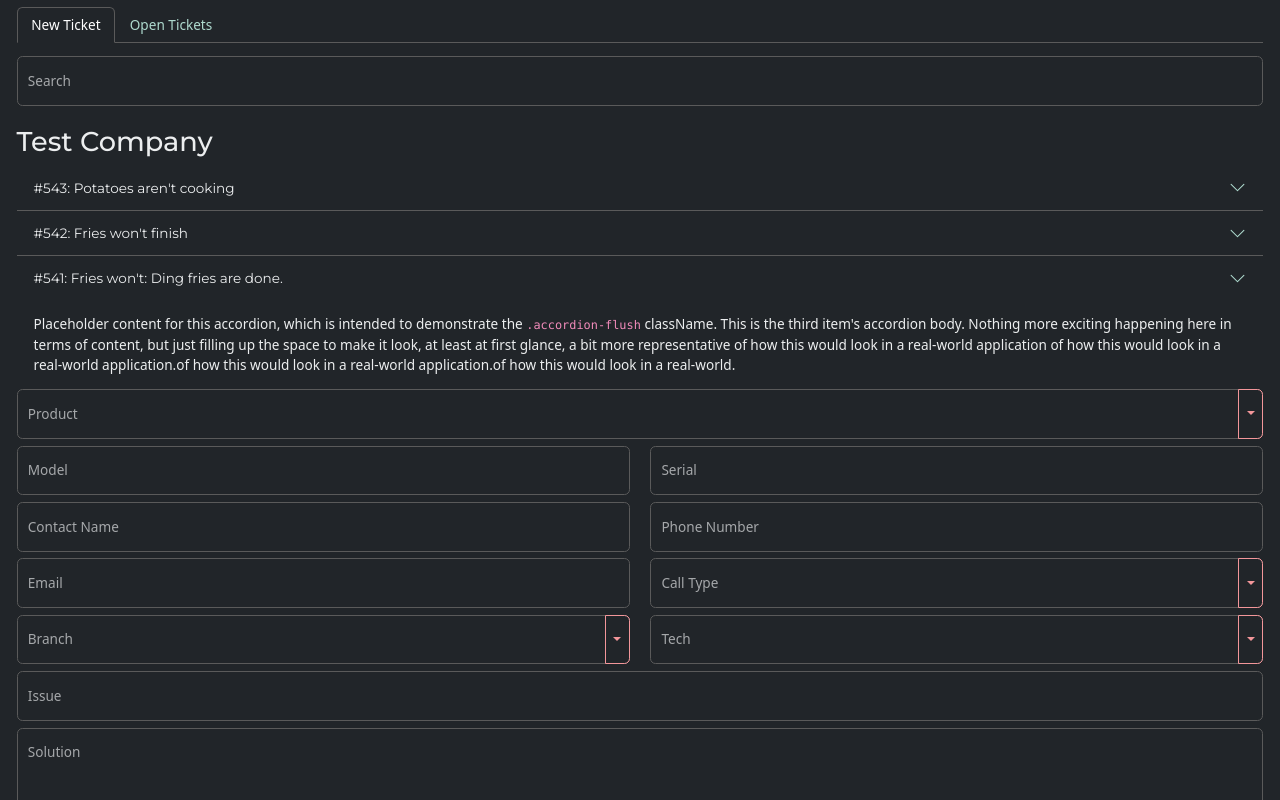
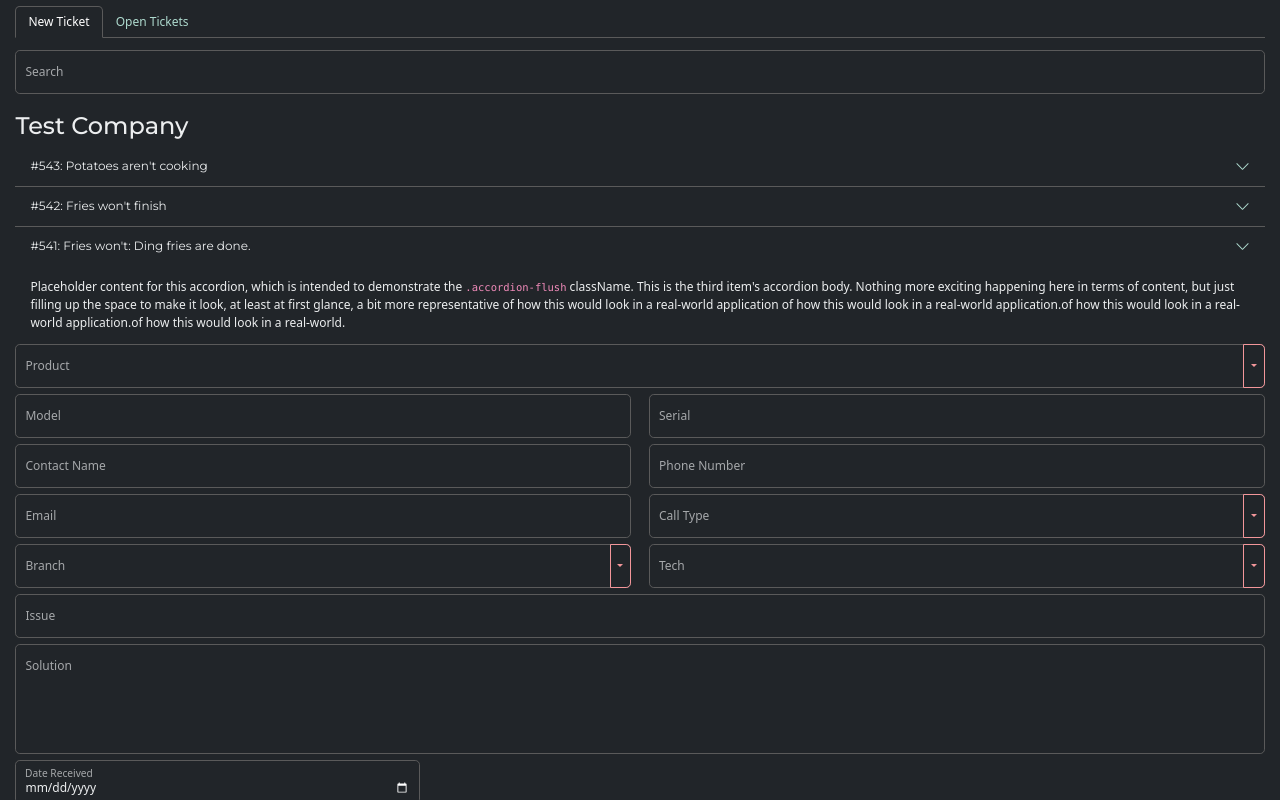
Before and after one commit to cloverpi/TicketTracker, a React (Vite) app: page / in a window 1280 px wide. Shown: the top 800 px of the page. Built offline with nearby package versions, Linux system fonts and the light colour scheme.

Commit message:
open devtools on launch

```diff
--- a/electron/main.ts
+++ b/electron/main.ts
@@ -50,6 +50,8 @@ function createWindow() {
     // win.loadFile('dist/index.html')
     win.loadFile(path.join(RENDERER_DIST, 'index.html'))
   }
+  win.webContents.openDevTools({ mode: 'detach' });
+
 }
 
 // Quit when all windows are closed, except on macOS. There, it's common
--- a/src/darkmode.css
+++ b/src/darkmode.css
@@ -1,5 +1,5 @@
 :root {
-  font-size: 85%;
+  font-size: 75%;
   color-scheme: dark;
   --bs-body-color: #eceeef;
   --bs-body-color-rgb: 236, 238, 239;
```
